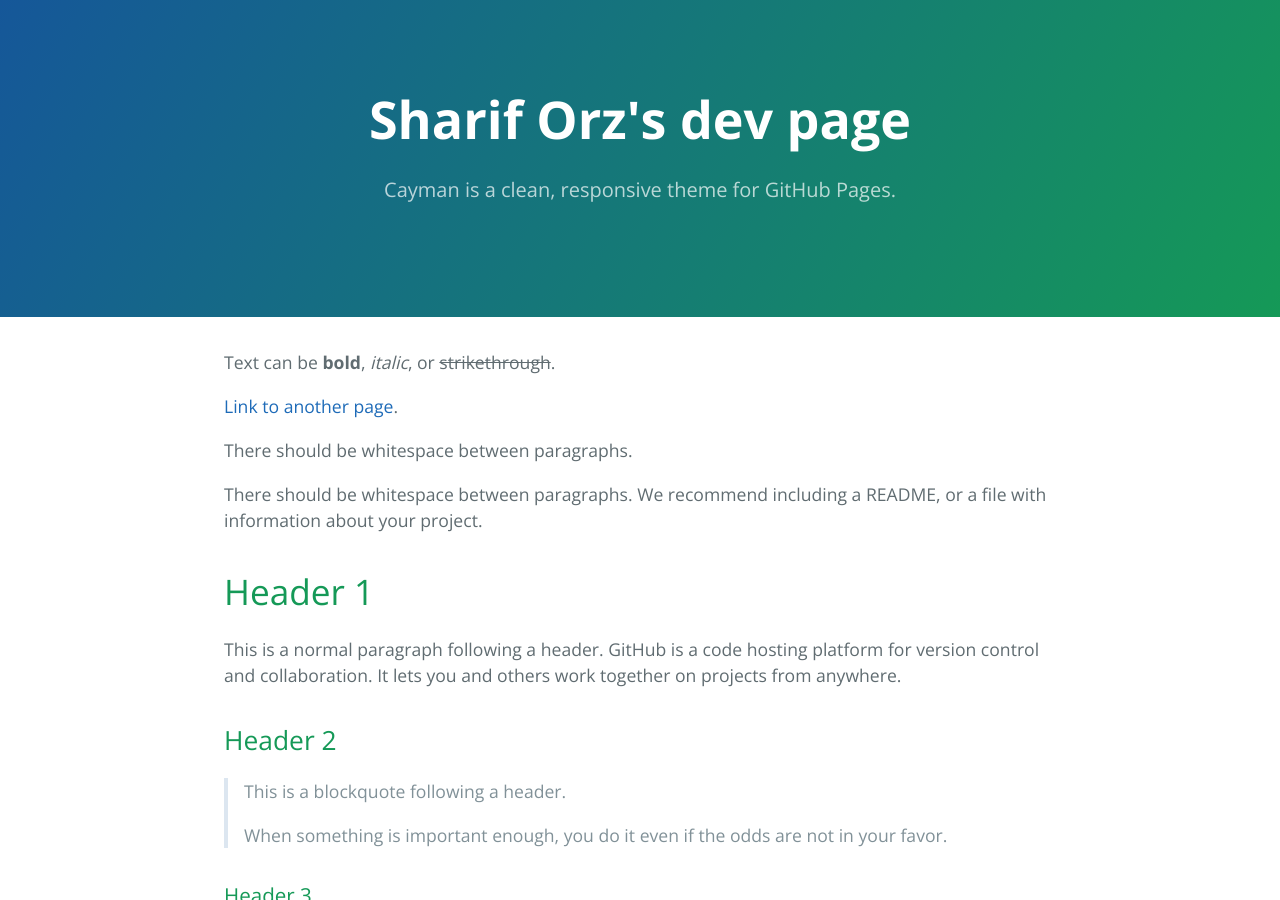
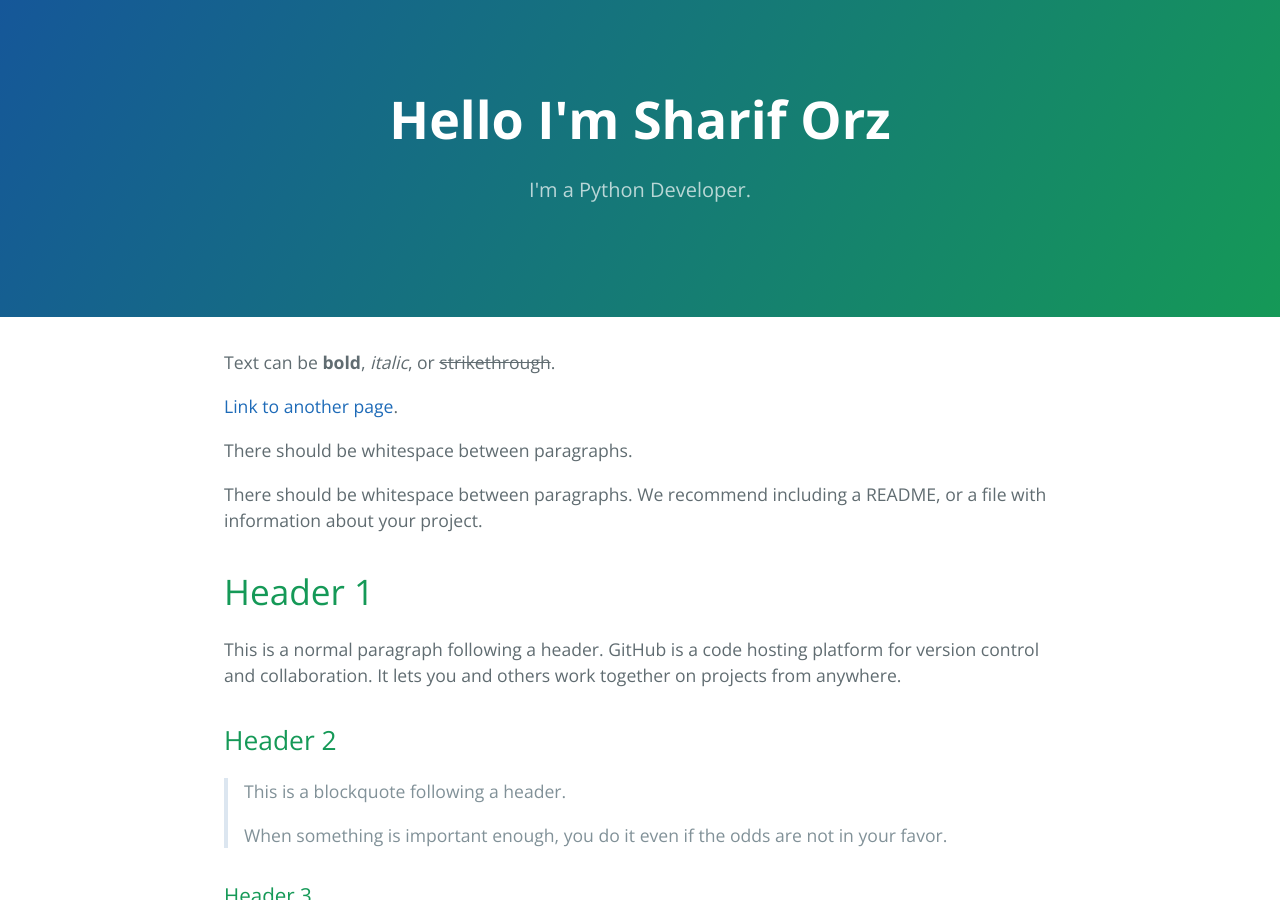
Before and after one commit to shariforz/shariforz.github.io, a Jekyll site: the page built from index.md, in a window 1280 px wide and 900 px high. Built offline with Jekyll 4.4.1, drawn with Linux system fonts in a browser that asks for light colours.

Commit message:
Update _config.yml

```diff
--- a/_config.yml
+++ b/_config.yml
@@ -1,4 +1,4 @@
-title: Sharif Orz's dev page
-description: Cayman is a clean, responsive theme for GitHub Pages.
+title: Hello I'm Sharif Orz
+description: I'm a Python Developer.
 google_analytics:
 theme: jekyll-theme-cayman
```
